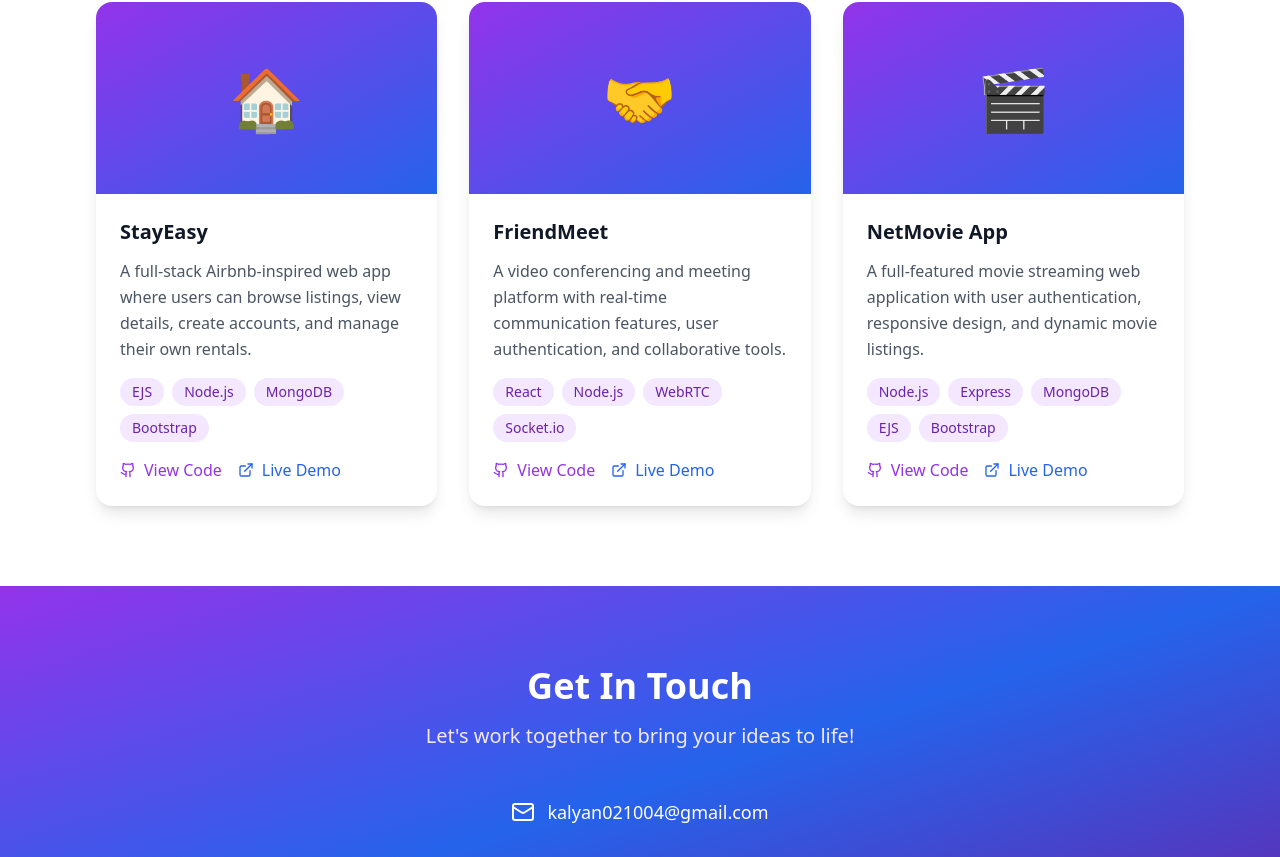
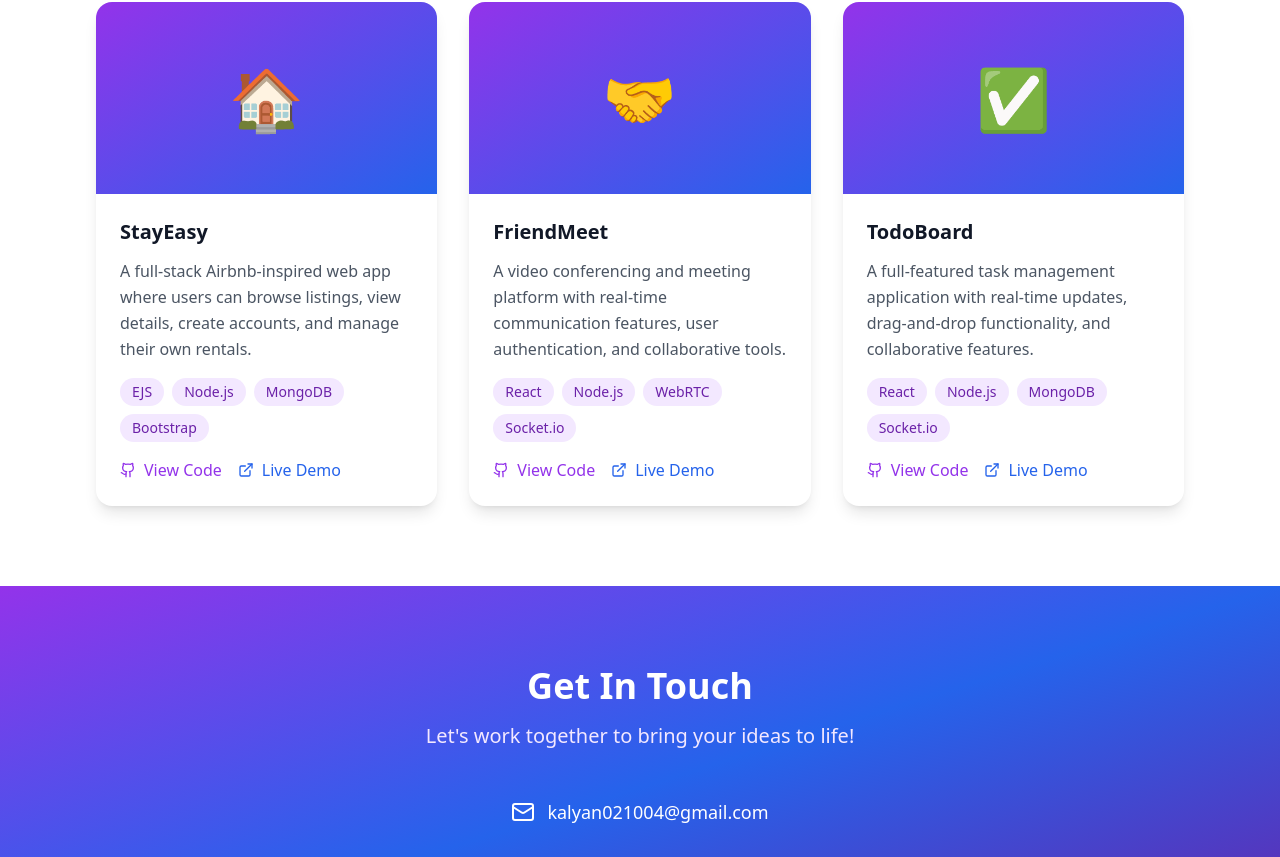
Before and after one commit to kalyan021004/MyPortFolio, a React (Create React App) app: page / in a window 1280 px wide. Shown: the part 2272-3129 px from the top of the page. Built offline with nearby package versions, Linux system fonts and the light colour scheme.

Commit message:
Update projectsData.js

```diff
--- a/src/data/projectsData.js
+++ b/src/data/projectsData.js
@@ -19,11 +19,11 @@ export const projectsData = [
   },
   {
     id: 3,
-    title: "NetMovie App",
-    description: "A full-featured movie streaming web application with user authentication, responsive design, and dynamic movie listings.",
-    emoji: "🎬",
-    tech: ["Node.js", "Express", "MongoDB", "EJS", "Bootstrap"],
-    link: "https://netmovie-r5ww.onrender.com",
-    github: "https://github.com/kalyan021004/NetMovie"
+    title: "TodoBoard",
+    description: "A full-featured task management application with real-time updates, drag-and-drop functionality, and collaborative features.",
+    emoji: "✅",
+    tech: ["React", "Node.js", "MongoDB", "Socket.io"],
+    link: "https://todo-board-1.vercel.app/",
+    github: "https://github.com/kalyan021004/TodoBoard"
   }
 ];
```
